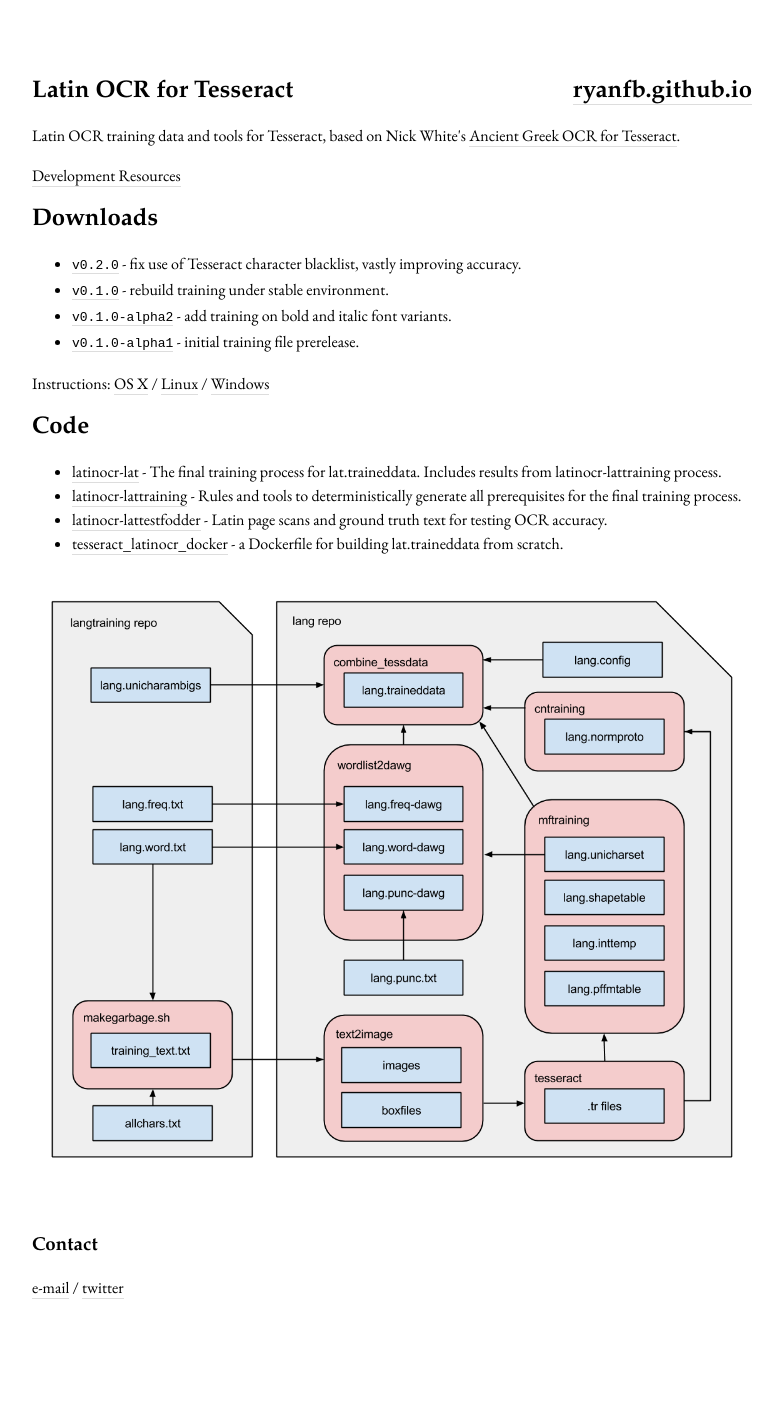
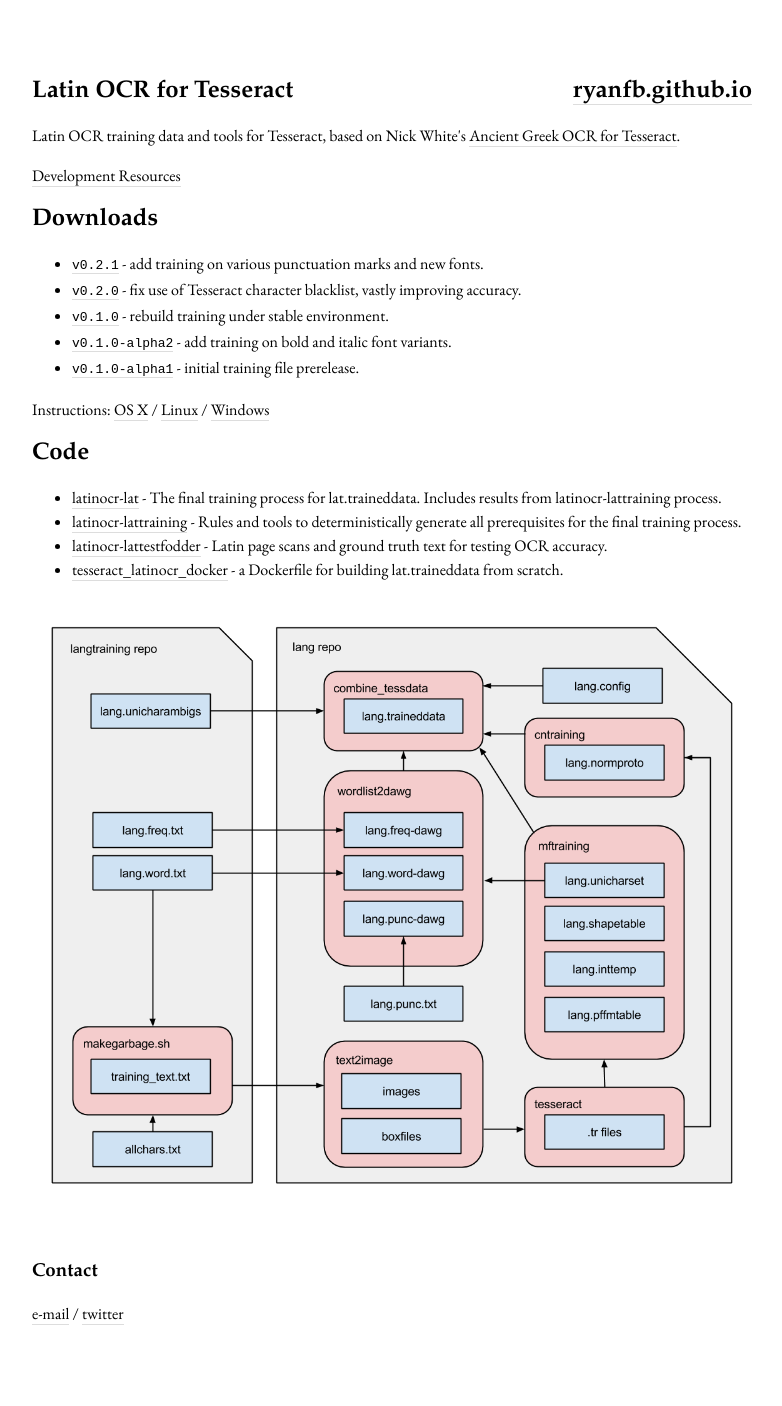
Before and after one commit to ryanfb/latinocr, a Jekyll site: the page built from index.html, in a window 1280 px wide. Shown: the whole page, without its empty margins (248-1030 px from the left). Built offline with Jekyll 4.4.1, drawn with Linux system fonts in a browser that asks for light colours; before the commit the page ends 1380 px from its top, so only the background shows below that.

Commit message:
Add v0.2.1 release

```diff
--- a/index.html
+++ b/index.html
@@ -9,6 +9,7 @@
 <section>
   <h2>Downloads</h2>
   <ul>
+    <li><code><a href="https://github.com/ryanfb/latinocr-lat/releases/tag/v0.2.1">v0.2.1</a></code> - add training on various punctuation marks and new fonts.</li>
     <li><code><a href="https://github.com/ryanfb/latinocr-lat/releases/tag/v0.2.0">v0.2.0</a></code> - fix use of Tesseract character blacklist, vastly improving accuracy.</li>
     <li><code><a href="https://github.com/ryanfb/latinocr-lat/releases/tag/v0.1.0">v0.1.0</a></code> - rebuild training under stable environment.</li>
     <li><code><a href="https://github.com/ryanfb/latinocr-lat/releases/tag/v0.1.0-alpha2">v0.1.0-alpha2</a></code> - add training on bold and italic font variants.</li>
```
